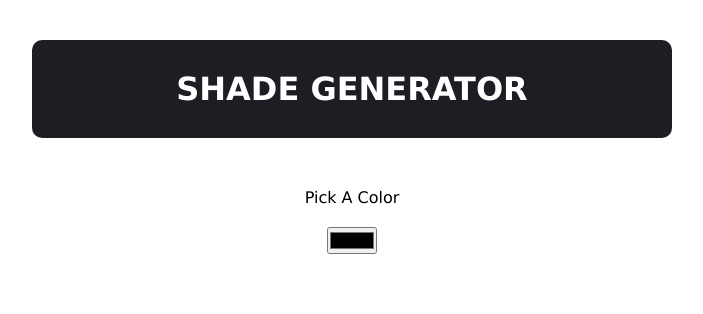
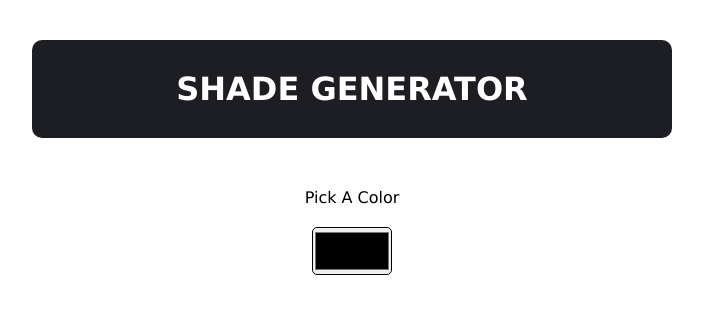
Before and after one commit to waelragab/shades-generator, a plain HTML site: page index.html in a window 1280 px wide. Shown: the whole page, without its empty margins (288-991 px from the left). Drawn offline with Linux system fonts and the light colour scheme.

Commit message:
color input styles  added

```diff
--- a/style.css
+++ b/style.css
@@ -45,6 +45,13 @@ h1{
     outline: none;
 
 }
+.form-control input[type="color"]{
+    width: 5rem;
+    height: 3rem;
+    border-radius: 5px;
+    border-radius: 2px solid #fff;
+
+}
 .container{
     width: 80vw;
     height: auto;
@@ -66,6 +73,7 @@ h1{
     cursor: pointer;
     border-radius: 10px;
 }
+
 @media(max-width: 800px){
     .container{
         width: 95vw;
```
